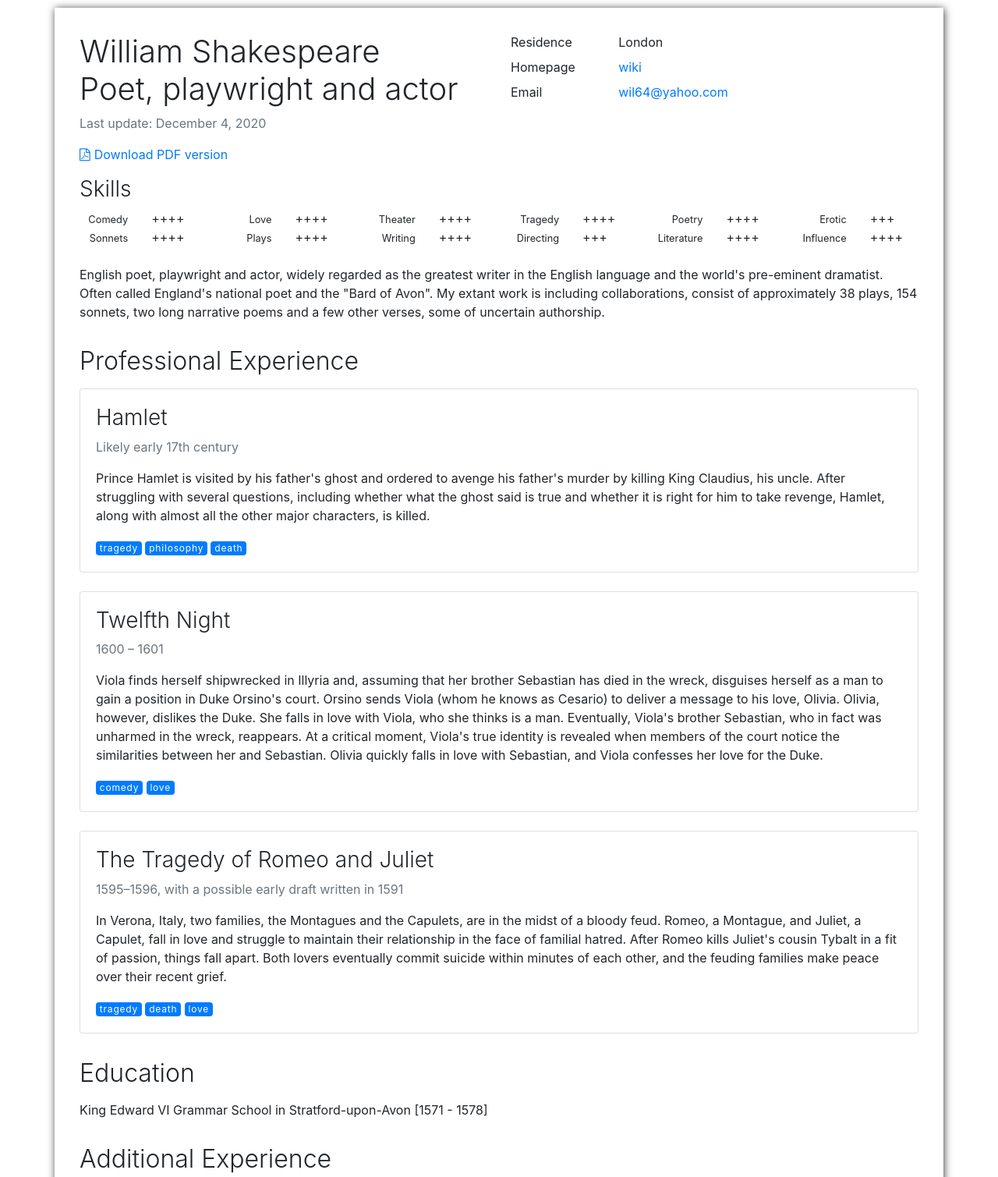
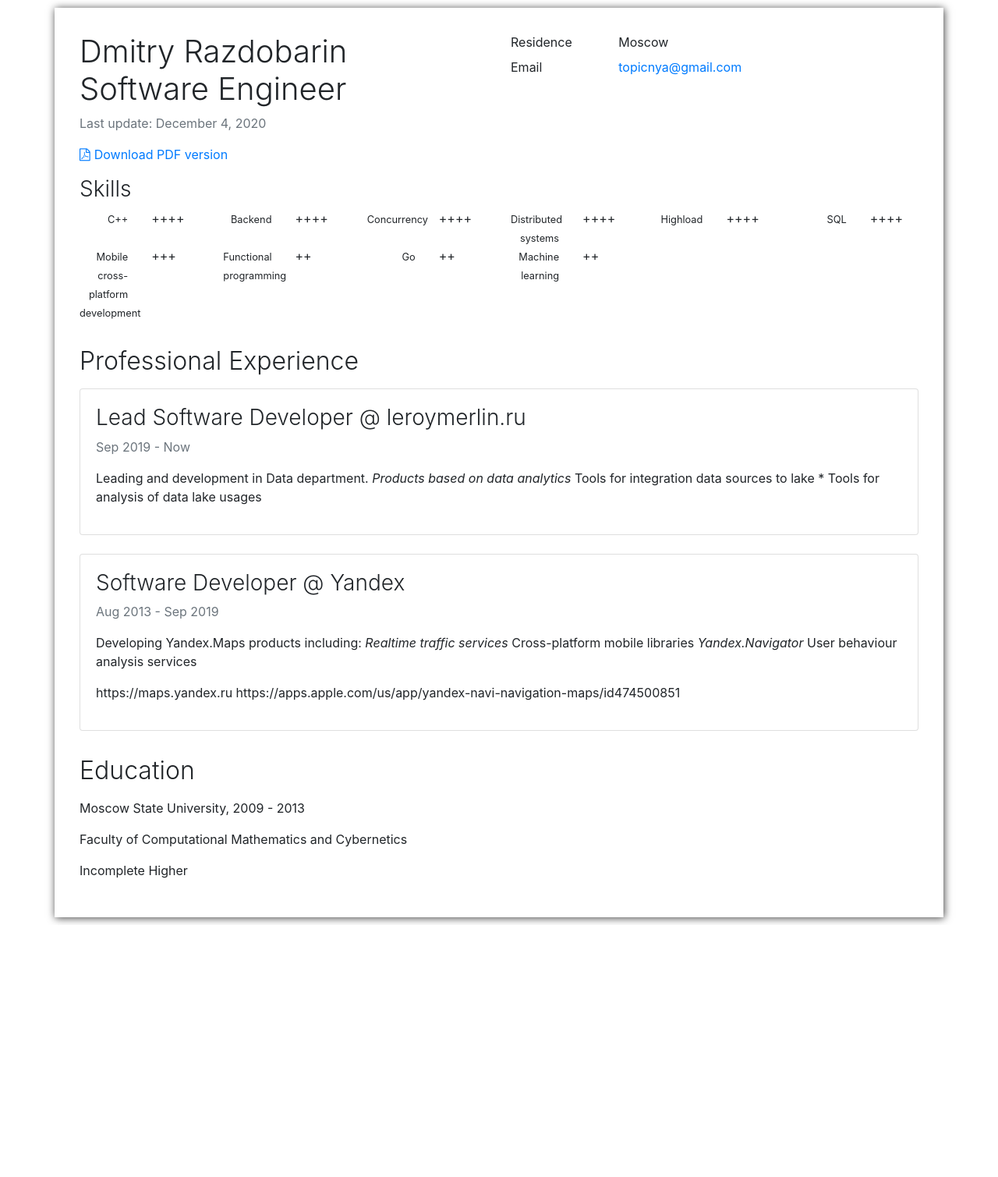
Before and after one commit to borshevsky/cv, a plain HTML site: page index.html in a window 1280 px wide. Shown: the top 1509 px of the page at 78% size. After the commit the page ends 1186 px from the top, so only its background shows below. Drawn offline with nearby package versions, Linux system fonts and the light colour scheme.

Commit message:
Deploying to gh-pages from  @ 7f7590edf645e14b4f64b5aa0d8d671b708002c2 🚀

```diff
--- a/index.html
+++ b/index.html
@@ -3,7 +3,7 @@
 <head>
     <meta charset="UTF-8"/>
     <meta name="viewport" content="width=device-width, initial-scale=1">
-    <title>William Shakespeare. Poet, playwright and actor</title>
+    <title>Dmitry Razdobarin. Software Engineer</title>
     <link rel="icon" href="favicon.ico" type="image/x-icon"/>
     <link rel="stylesheet" href="https://stackpath.bootstrapcdn.com/bootstrap/4.1.3/css/bootstrap.min.css">
     <link rel="stylesheet" href="https://maxcdn.bootstrapcdn.com/font-awesome/4.7.0/css/font-awesome.min.css">
@@ -13,12 +13,12 @@
 <div class="container page">
     <div class="row">
         <div class="col-md-6 col-print-6">
-            <h1>William Shakespeare<br/>Poet, playwright and actor</h1>
+            <h1>Dmitry Razdobarin<br/>Software Engineer</h1>
             <p>
                 <time datetime="" class="text-muted">Last update: December 4, 2020</time>
             </p>
             <p>
-                <span class="screen"><a href="william-shakespeare.poet-playwright-and-actor.pdf"><i class="fa fa-file-pdf-o" aria-hidden="true"></i>Download PDF version</a></span>
+                <span class="screen"><a href="dmitry-razdobarin.software-engineer.pdf"><i class="fa fa-file-pdf-o" aria-hidden="true"></i>Download PDF version</a></span>
                 <span class="print">The online version is available at <a href="https://borshevsky.github.io/cv" class="text-nowrap"><i
                     class="fa fa-github" aria-hidden="true"></i>https://borshevsky.github.io/cv</a></span>
             </p>
@@ -26,14 +26,9 @@
         <div class="col-md-6 col-print-6">
             <dl class="row">
                 <dt class="col-md-3">Residence</dt>
-                <dd class="col-md-9">London</dd>
-                <dt class="col-md-3">Homepage</dt>
-                <dd class="col-md-9"><a href="https://en.wikipedia.org/wiki/William_Shakespeare">
-                  <span class="print">https://en.wikipedia.org/wiki/William_Shakespeare</span>
-                  <span class="screen">wiki</span>
-                </a></dd>
+                <dd class="col-md-9">Moscow</dd>
                 <dt class="col-md-3">Email</dt>
-                <dd class="col-md-9"><a href="mailto:wil64@yahoo.com">wil64@yahoo.com</a></dd>
+                <dd class="col-md-9"><a href="mailto:topicnya@gmail.com.com">topicnya@gmail.com</a></dd>
             </dl>
         </div>
     </div>
@@ -41,158 +36,105 @@
     <h3 class="screen">Skills</h3>
     <div class="row mb-4">
         <div class="col-print-1 col-3 col-md-2 col-lg-1 text-right">
-            <small>Comedy</small>
+            <small>C++</small>
         </div>
         <div class="col-print-1 col-3 col-md-2 col-lg-1">
             ++++
         </div>
         <div class="col-print-1 col-3 col-md-2 col-lg-1 text-right">
-            <small>Love</small>
+            <small>Backend</small>
         </div>
         <div class="col-print-1 col-3 col-md-2 col-lg-1">
             ++++
         </div>
         <div class="col-print-1 col-3 col-md-2 col-lg-1 text-right">
-            <small>Theater</small>
+            <small>Concurrency</small>
         </div>
         <div class="col-print-1 col-3 col-md-2 col-lg-1">
             ++++
         </div>
         <div class="col-print-1 col-3 col-md-2 col-lg-1 text-right">
-            <small>Tragedy</small>
+            <small>Distributed systems</small>
         </div>
         <div class="col-print-1 col-3 col-md-2 col-lg-1">
             ++++
         </div>
         <div class="col-print-1 col-3 col-md-2 col-lg-1 text-right">
-            <small>Poetry</small>
+            <small>Highload</small>
         </div>
         <div class="col-print-1 col-3 col-md-2 col-lg-1">
             ++++
         </div>
         <div class="col-print-1 col-3 col-md-2 col-lg-1 text-right">
-            <small>Erotic</small>
+            <small>SQL</small>
+        </div>
+        <div class="col-print-1 col-3 col-md-2 col-lg-1">
+            ++++
+        </div>
+        <div class="col-print-1 col-3 col-md-2 col-lg-1 text-right">
+            <small>Mobile cross-platform development</small>
         </div>
         <div class="col-print-1 col-3 col-md-2 col-lg-1">
             +++
         </div>
         <div class="col-print-1 col-3 col-md-2 col-lg-1 text-right">
-            <small>Sonnets</small>
+            <small>Functional programming</small>
         </div>
         <div class="col-print-1 col-3 col-md-2 col-lg-1">
-            ++++
+            ++
         </div>
         <div class="col-print-1 col-3 col-md-2 col-lg-1 text-right">
-            <small>Plays</small>
+            <small>Go</small>
         </div>
         <div class="col-print-1 col-3 col-md-2 col-lg-1">
-            ++++
+            ++
         </div>
         <div class="col-print-1 col-3 col-md-2 col-lg-1 text-right">
-            <small>Writing</small>
+            <small>Machine learning</small>
         </div>
         <div class="col-print-1 col-3 col-md-2 col-lg-1">
-            ++++
-        </div>
-        <div class="col-print-1 col-3 col-md-2 col-lg-1 text-right">
-            <small>Directing</small>
-        </div>
-        <div class="col-print-1 col-3 col-md-2 col-lg-1">
-            +++
-        </div>
-        <div class="col-print-1 col-3 col-md-2 col-lg-1 text-right">
-            <small>Literature</small>
-        </div>
-        <div class="col-print-1 col-3 col-md-2 col-lg-1">
-            ++++
-        </div>
-        <div class="col-print-1 col-3 col-md-2 col-lg-1 text-right">
-            <small>Influence</small>
-        </div>
-        <div class="col-print-1 col-3 col-md-2 col-lg-1">
-            ++++
+            ++
         </div>
     </div>
-
-    <p>
-        English poet, playwright and actor, widely regarded as the greatest writer in the English language
-        and the world's pre-eminent dramatist. Often called England's national poet and the "Bard of Avon".
-        My extant work is including collaborations, consist of approximately 38 plays, 154 sonnets,
-        two long narrative poems and a few other verses, some of uncertain authorship.
-    </p>
 
     <h2>Professional Experience</h2>
     <div class="card mb-4">
         <div class="card-body">
-            <h3>Hamlet</h3>
-            <p class="text-muted">Likely early 17th century</p>
+            <h3>Lead Software Developer @ leroymerlin.ru</h3>
+            <p class="text-muted">Sep 2019 - Now</p>
 
-            <p>Prince Hamlet is visited by his father&#39;s ghost and ordered to avenge his father&#39;s murder by killing King Claudius, his uncle. After struggling with several questions, including whether what the ghost said is true and whether it is right for him to take revenge, Hamlet, along with almost all the other major characters, is killed.</p>
+            <p>Leading and development in Data department.
+  <em> Products based on data analytics
+  </em> Tools for integration data sources to lake
+  * Tools for analysis of data lake usages</p>
 
             <div>
-                <span class="badge badge-primary">tragedy</span>
-                <span class="badge badge-primary">philosophy</span>
-                <span class="badge badge-primary">death</span>
             </div>
         </div>
     </div>
     <div class="card mb-4">
         <div class="card-body">
-            <h3>Twelfth Night</h3>
-            <p class="text-muted">1600 – 1601</p>
+            <h3>Software Developer @ Yandex</h3>
+            <p class="text-muted">Aug 2013 - Sep 2019</p>
 
-            <p>Viola finds herself shipwrecked in Illyria and, assuming that her brother Sebastian has died in the wreck, disguises herself as a man to gain a position in Duke Orsino&#39;s court. Orsino sends Viola (whom he knows as Cesario) to deliver a message to his love, Olivia. Olivia, however, dislikes the Duke. She falls in love with Viola, who she thinks is a man. Eventually, Viola&#39;s brother Sebastian, who in fact was unharmed in the wreck, reappears. At a critical moment, Viola&#39;s true identity is revealed when members of the court notice the similarities between her and Sebastian. Olivia quickly falls in love with Sebastian, and Viola confesses her love for the Duke.</p>
+            <p>Developing Yandex.Maps products including:
+  <em> Realtime traffic services
+  </em> Cross-platform mobile libraries
+  <em> Yandex.Navigator
+  </em> User behaviour analysis services</p>
+
+<p>  https://maps.yandex.ru
+  https://apps.apple.com/us/app/yandex-navi-navigation-maps/id474500851</p>
 
             <div>
-                <span class="badge badge-primary">comedy</span>
-                <span class="badge badge-primary">love</span>
-            </div>
-        </div>
-    </div>
-    <div class="card mb-4">
-        <div class="card-body">
-            <h3>The Tragedy of Romeo and Juliet</h3>
-            <p class="text-muted">1595–1596, with a possible early draft written in 1591</p>
-
-            <p>In Verona, Italy, two families, the Montagues and the Capulets, are in the midst of a bloody feud. Romeo, a Montague, and Juliet, a Capulet, fall in love and struggle to maintain their relationship in the face of familial hatred. After Romeo kills Juliet&#39;s cousin Tybalt in a fit of passion, things fall apart. Both lovers eventually commit suicide within minutes of each other, and the feuding families make peace over their recent grief.</p>
-
-            <div>
-                <span class="badge badge-primary">tragedy</span>
-                <span class="badge badge-primary">death</span>
-                <span class="badge badge-primary">love</span>
             </div>
         </div>
     </div>
 
     <h2>Education</h2>
-    <p>King Edward VI Grammar School in Stratford-upon-Avon [1571 - 1578]</p>
-
-    <h2>Additional Experience</h2>
-
-    <div class="card mt-4">
-        <div class="card-body">
-            <div class="mb-2"><strong>Performance</strong></div>
-
-            <p>Thousands of performances of my plays have been staged since the end of the 16th century. Many of my greatest plays were performed by the Lord Chamberlain&#39;s Men and King&#39;s Men acting companies at the <a href="https://en.wikipedia.org/wiki/Globe_Theatre">Globe</a> and Blackfriars Theatres.</p>
-
-            <div>
-                <span class="badge badge-primary">theater</span>
-                <span class="badge badge-primary">play</span>
-            </div>
-        </div>
-    </div>
-    <div class="card mt-4">
-        <div class="card-body">
-            <div class="mb-2"><strong>Poetry</strong></div>
-
-            <p>In 1593 and 1594, when the theatres were closed because of plague, I published two narrative poems on sexual themes, Venus and Adonis and The Rape of Lucrece. He dedicated them to Henry Wriothesley, Earl of Southampton.</p>
-
-            <div>
-                <span class="badge badge-primary">poetry</span>
-                <span class="badge badge-primary">erotic</span>
-            </div>
-        </div>
-    </div>
+    <p>Moscow State University, 2009 - 2013</p>
+    <p>Faculty of Computational Mathematics and Cybernetics</p>
+    <p>Incomplete Higher</p>
 </div>
 </body>
 </html>
```
Also changed, not shown: 2 other files.
